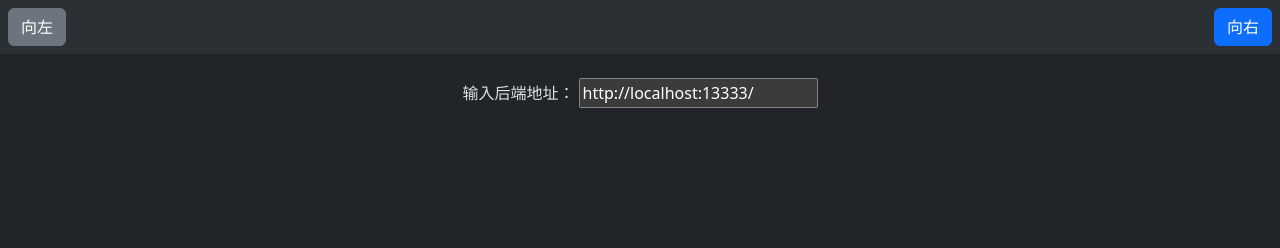
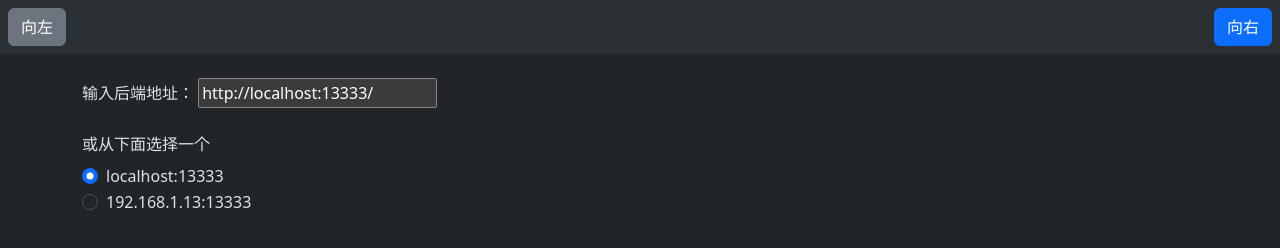
Before and after one commit to li6in9muyou/simple-pic-viewer, a plain HTML site: page index.html in a window 1280 px wide. Shown: the top 248 px of the page. Drawn offline with nearby package versions, Linux system fonts and the light colour scheme.

Commit message:
ok: add host quick select widget

```diff
--- a/index.html
+++ b/index.html
@@ -47,9 +47,33 @@
     </nav>
     <main class="panels">
       <section class="panel">
-        <div class="container text-center py-4">
+        <div class="container py-4">
           <label for="host-input">输入后端地址：</label>
           <input type="text" name="host-input" id="host-input" />
+          <p class="pt-4 pb-2 mb-0">或从下面选择一个</p>
+          <div class="form-check">
+            <input
+              class="form-check-input"
+              type="radio"
+              name="host"
+              id="host1"
+              value="http://localhost:13333/"
+              checked
+            />
+            <label class="form-check-label=" for="host1">localhost:13333</label>
+          </div>
+          <div class="form-check">
+            <input
+              class="form-check-input"
+              type="radio"
+              name="host"
+              id="host2"
+              value="http://192.168.1.13:13333/"
+            />
+            <label class="form-check-label" for="host2">
+              192.168.1.13:13333
+            </label>
+          </div>
         </div>
       </section>
       <section class="panel d-flex flex-column">
@@ -93,6 +117,10 @@
     const $panelList = $(".panel");
     $panelList.css("height", $("body").outerHeight() - $("nav").outerHeight());
     const PANEL_W = $panels.outerWidth() / 3;
+    $("input[name=host]").on("change", (e) => {
+      $hostInput.val($(e.target).val());
+      state.host = $hostInput.val().trim();
+    });
 
     function panelShiftRight() {
       const current = parseInt($panels.css("left")) || 0;
```
